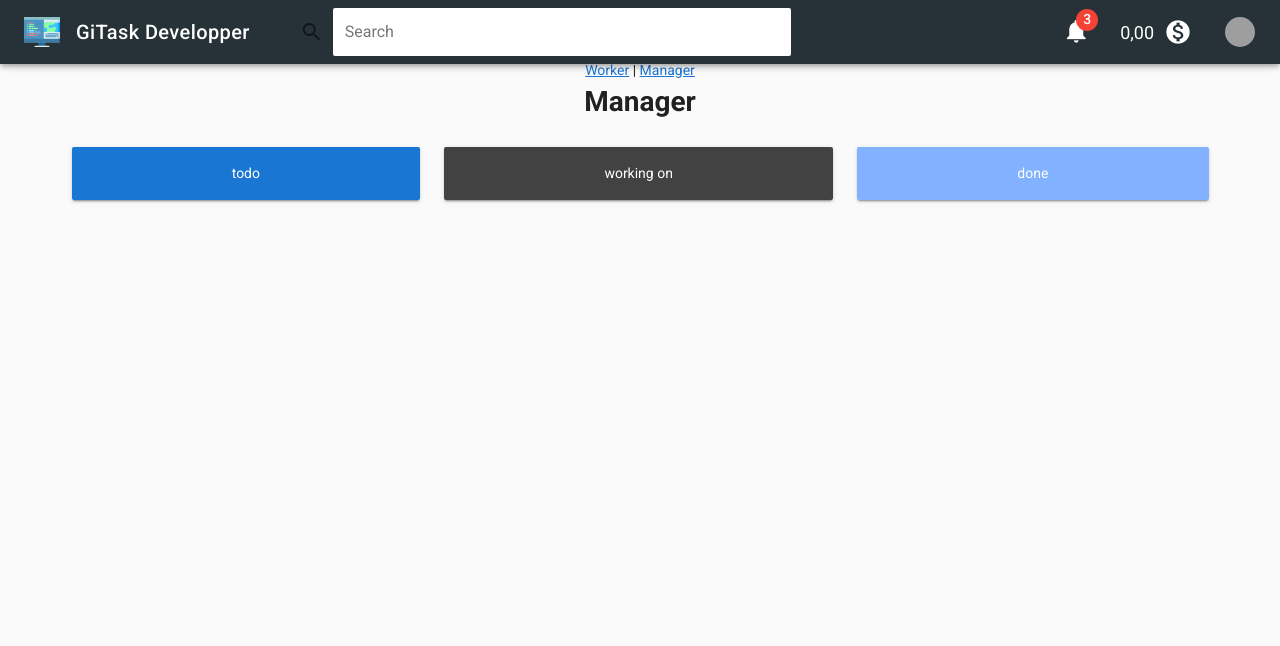
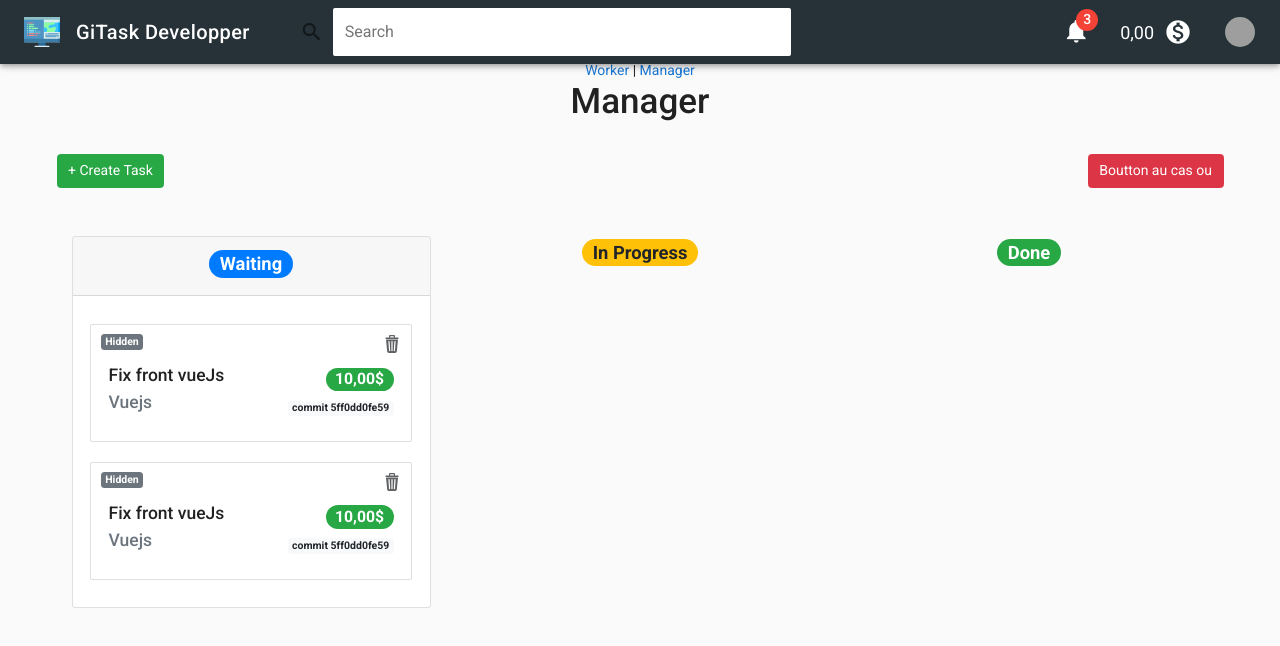
Before and after one commit to nilscam/gitask, a Vue app in the folder vue-front/: page /#/manager in a window 1280 px wide. Shown: the top 646 px of the page. Built offline with nearby package versions, Linux system fonts and the light colour scheme; grey boxes are pictures that could not be loaded.

Commit message:
front avance

```diff
--- a/vue-front/public/index.html
+++ b/vue-front/public/index.html
@@ -3,6 +3,10 @@
   <head>
     <meta charset="utf-8">
     <link href='https://fonts.googleapis.com/css?family=Roboto:300,400,500,700%7CMaterial+Icons' rel="stylesheet">
+    <link rel="stylesheet" href="https://stackpath.bootstrapcdn.com/bootstrap/4.1.3/css/bootstrap.min.css" integrity="sha384-MCw98/SFnGE8fJT3GXwEOngsV7Zt27NXFoaoApmYm81iuXoPkFOJwJ8ERdknLPMO" crossorigin="anonymous">
+    <script src="https://code.jquery.com/jquery-3.3.1.min.js" integrity="sha256-FgpCb/KJQlLNfOu91ta32o/NMZxltwRo8QtmkMRdAu8=" crossorigin="anonymous"></script>
+    <script src="https://stackpath.bootstrapcdn.com/bootstrap/4.1.3/js/bootstrap.min.js" integrity="sha384-ChfqqxuZUCnJSK3+MXmPNIyE6ZbWh2IMqE241rYiqJxyMiZ6OW/JmZQ5stwEULTy" crossorigin="anonymous"></script>
+
     <title>vue-front</title>
   </head>
   <body>
--- a/vue-front/src/components/Header.vue
+++ b/vue-front/src/components/Header.vue
@@ -64,7 +64,7 @@
 
 <script>
 import NotificationList from './NotificationList';
-import Idea from "../assets/idea.svg";
+//import Idea from "../assets/idea.svg";
 import Computer from "../assets/computer.svg";
 
 export default {
@@ -78,6 +78,7 @@ export default {
         href: '#',
         title: 'Profile',
         click: (e) => {
+          // eslint-disable-next-line
           console.log(e);
         }
       },
@@ -86,6 +87,7 @@ export default {
         href: '#',
         title: 'Settings',
         click: (e) => {
+          // eslint-disable-next-line
           console.log(e);
         }
       },
@@ -94,6 +96,7 @@ export default {
         href: '#',
         title: 'Logout',
         click: (e) => {
+          // eslint-disable-next-line
           console.log(e);
           //window.getApp.$emit('APP_LOGOUT');
         }
@@ -108,6 +111,7 @@ export default {
   },
   methods: {
     cashMoney() {
+      // eslint-disable-next-line
       console.log('cash')
       //router redirect
     }
--- /dev/null
+++ b/vue-front/src/components/TaskCard.vue
@@ -0,0 +1,89 @@
+<template>
+  <div class="card task">
+
+    <!-- Visible part -->
+    <div class="my-card-header">
+      <div class="info-header">
+        <span class="badge badge-secondary">Hidden</span>
+      </div>
+      <div style="flex: 1;"></div>
+      <img :src="computeTrash" height="18" alt="delete task" class="delete-logo">
+    </div>
+    <div data-toggle="collapse" :href="`#${id}`" aria-expanded="true" :aria-controls="id" :id="`heading-${id}`" class="card-body text-left">
+      <div class="my-card-header">
+        <div class="my-card-header-left">
+          <h5 class="card-title">Fix front vueJs</h5>
+          <h5 class="card-subtitle mb-2 text-muted">Vuejs</h5>
+        </div>
+        <div class="my-card-header-right">
+          <h4><span class="badge badge-pill badge-success">10,00$</span></h4>
+          <h6><span class="badge badge-light">commit 5ff0dd0fe59</span></h6>
+        </div>
+      </div>
+
+
+    </div>
+
+    <!-- Hidden part -->
+    <div :id="id" class="collapse" :aria-labelledby="`heading-${id}`">
+      <div class="card-body">
+          Increment the current Version of erer version to 2.2 for compatible rerz dsfsdfs
+      </div>
+    </div>
+
+  </div>
+</template>
+
+<script>
+import Trash from "../assets/waste-bin.svg";
+
+export default {
+  props: {
+    id: String
+  },
+  computed: {
+    computeTrash () {
+      // return Computer ? idea
+      return Trash;
+    }
+  }
+}
+</script>
+
+<style scoped>
+.task {
+  margin: 10px 0;
+  border-radius: 2px;
+}
+
+.my-card-header {
+  display: flex;
+  flex-direction: row;
+  justify-content: flex-end;
+}
+.my-card-header-left {
+  flex: 1;
+}
+.my-card-header-right {
+  text-align: right;
+}
+
+
+.info-header {
+  border-radius: 20px;
+  position: relative;
+  top: 5px;
+  left: 10px;
+
+}
+.delete-logo {
+  position: relative;
+  top: 5px;
+  right: 10px;
+  margin-top: 5px;
+}
+
+
+
+
+</style>
--- a/vue-front/src/views/Manager.vue
+++ b/vue-front/src/views/Manager.vue
@@ -2,25 +2,62 @@
   <div class="manager">
     <h1>Manager</h1>
 
-    <v-container grid-list-xl>
-    <v-layout row>
-      <v-flex>
-        <v-card dark color="primary">
-          <v-card-text>todo</v-card-text>
-        </v-card>
-      </v-flex>
-      <v-flex>
-        <v-card dark color="secondary">
-          <v-card-text>working on</v-card-text>
-        </v-card>
-      </v-flex>
-      <v-flex>
-        <v-card dark color="accent">
-          <v-card-text>done</v-card-text>
-        </v-card>
-      </v-flex>
-    </v-layout>
-  </v-container>
+    <div class="container">
+      <div class="row">
+        <button type="button" class="col-auto mr-auto btn btn-success">+ Create Task</button>
+        <button type="button" class="col-auto btn btn-danger">Boutton au cas ou</button>
+      </div>
+    </div>
+
+    <div class="container">
+      <div class="row justify-content-around">
+
+        <div class="col-4">
+          <div class="card">
+            <div class="card-header">
+              <h3><span class="badge badge-pill badge-primary">Waiting</span></h3>
+            </div>
+            <div class="card-body">
+              <ul class="list-group" id="waiting">
+                <task-card id="alpha"/>
+                <task-card id="beta"/>
+              </ul>
+            </div>
+          </div>
+        </div>
+
+
+
+
+
+        <div class="col-4">
+          <h3><span class="badge badge-pill badge-warning">In Progress</span></h3>
+        </div>
+
+        <div class="col-4">
+          <h3><span class="badge badge-pill badge-success">Done</span></h3>
+        </div>
+
+      </div>
+    </div>
 
   </div>
 </template>
+
+<script>
+import TaskCard from '../components/TaskCard'
+
+export default {
+  components: {
+    TaskCard
+  }
+}
+
+</script>
+
+<style scoped>
+.task {
+  margin: 10px 0;
+  border-radius: 2px;
+}
+</style>
```
Also changed, not shown: vue-front/src/assets/waste-bin.svg (added).
